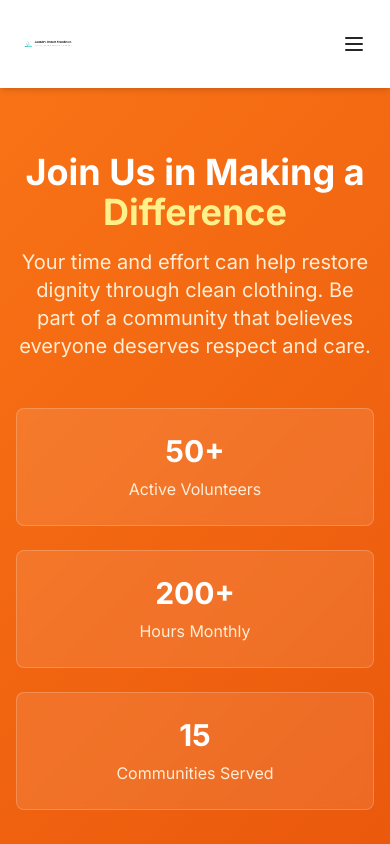
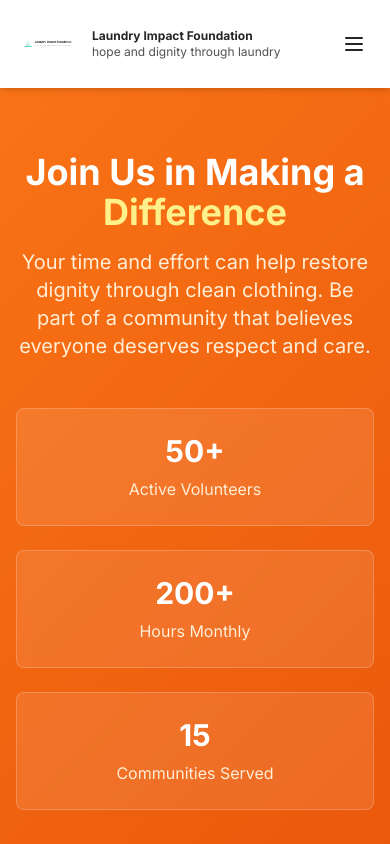
Before and after one commit to najuna-brian/lifo-web-app, a React (Vite) app: page /volunteer in a window 390 px wide. Shown: the top 844 px of the page. Built offline with nearby package versions, Linux system fonts and the light colour scheme.

Commit message:
add brand name to header

```diff
--- a/src/components/Header.jsx
+++ b/src/components/Header.jsx
@@ -25,9 +25,9 @@ const Header = () => {
                             alt="Laundry Impact Foundation Logo"
                             className="h-16 md:h-20 w-auto object-contain max-w-xs"
                         />
-                        <div className="hidden lg:block">
-                            <h1 className="text-lg font-bold text-neutral-800">Laundry Impact Foundation</h1>
-                            <p className="text-sm text-neutral-600">hope and dignity through laundry</p>
+                        <div className="block">
+                            <h1 className="text-xs sm:text-sm md:text-base lg:text-lg font-bold text-neutral-800">Laundry Impact Foundation</h1>
+                            <p className="text-xs sm:text-xs md:text-sm text-neutral-600">hope and dignity through laundry</p>
                         </div>
                     </Link>
 
```
